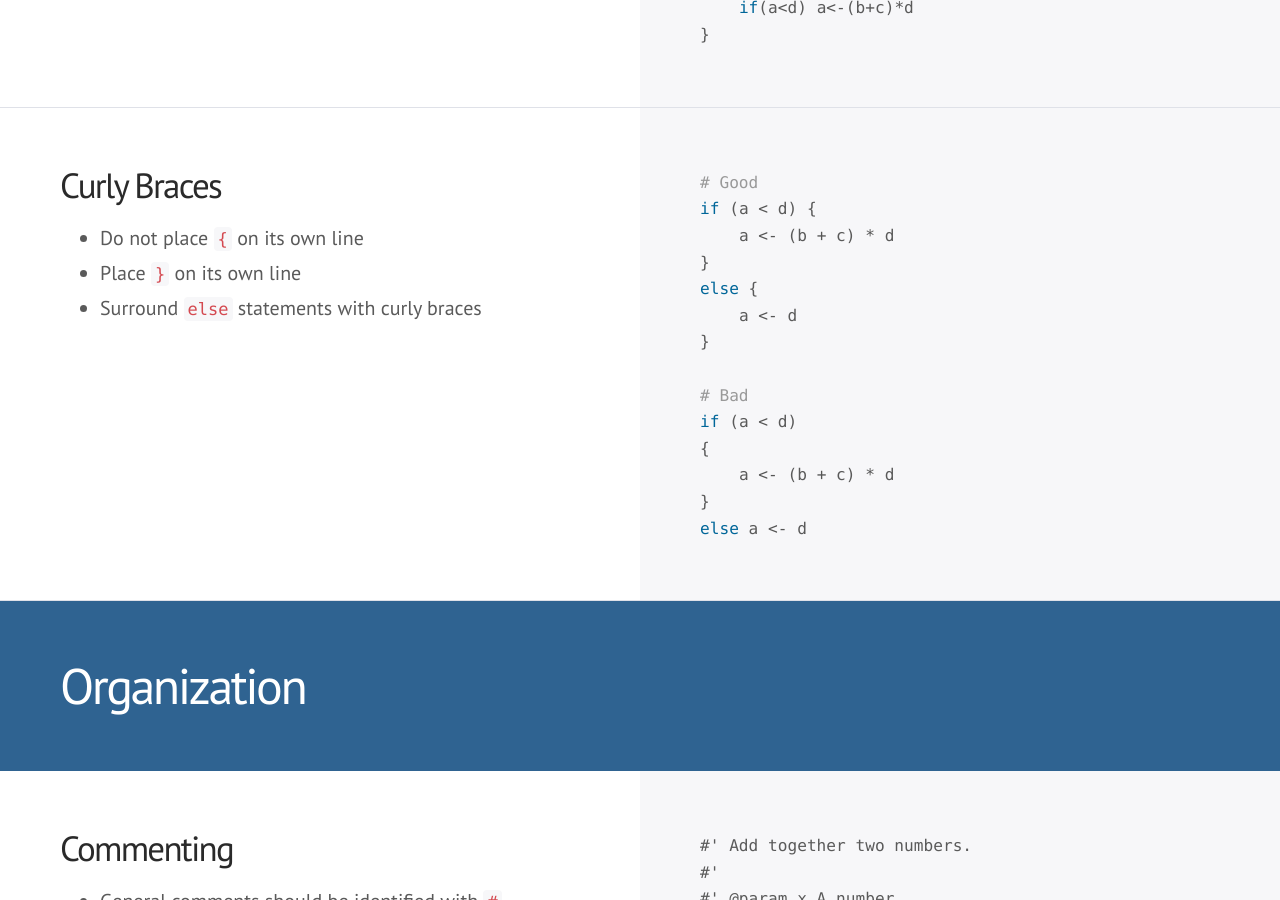
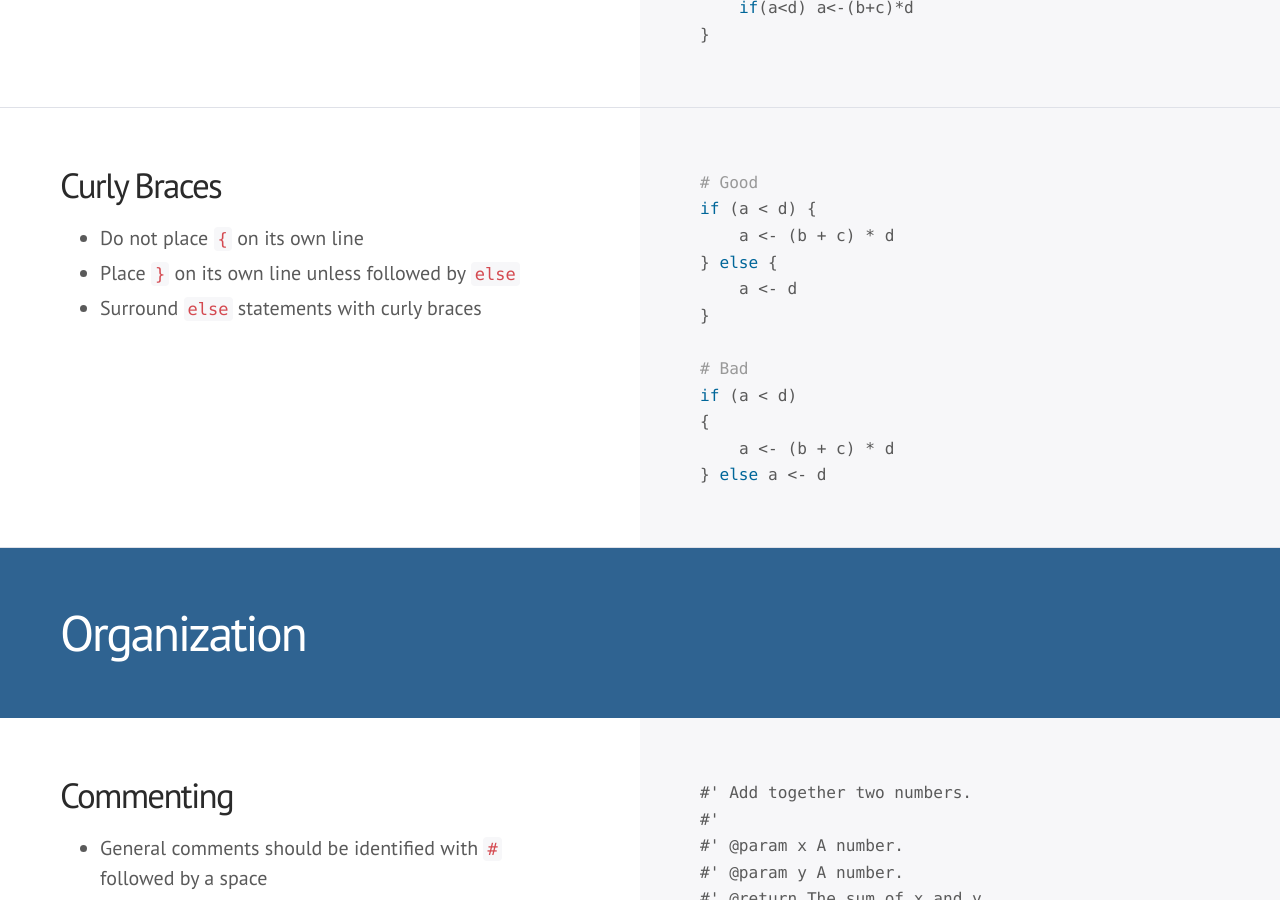
Before and after one commit to JEFworks-Lab/R-style-guide, a Jekyll site: the page built from index.html, in a window 1280 px wide and 900 px high, scrolled down 3180 px. Built offline with Jekyll 4.4.1, drawn with Linux system fonts in a browser that asks for light colours; some web fonts are replaced; Markdown is read by kramdown in place of the engine named in the settings.

Commit message:
Updated curly-braces section
With correction from gavinsimpson

```diff
--- a/index.html
+++ b/index.html
@@ -151,7 +151,7 @@ someFunction <- function(a,b,c,d = 100) {
     <h3>Curly Braces</h3>
     <ul>
       <li> Do not place <code>{</code> on its own line </li>
-      <li> Place <code>}</code> on its own line </li>
+      <li> Place <code>}</code> on its own line unless followed by <code>else</code></li>
       <li> Surround <code>else</code> statements with curly braces </li>
     </ul>
  </div>
@@ -160,8 +160,7 @@ someFunction <- function(a,b,c,d = 100) {
 # Good
 if (a < d) {
     a <- (b + c) * d
-}
-else {
+} else {
     a <- d
 }
 
@@ -169,8 +168,7 @@ else {
 if (a < d)
 {
     a <- (b + c) * d
-}
-else a <- d
+} else a <- d
 {% endhighlight %}
   </div>
 </div>
```
